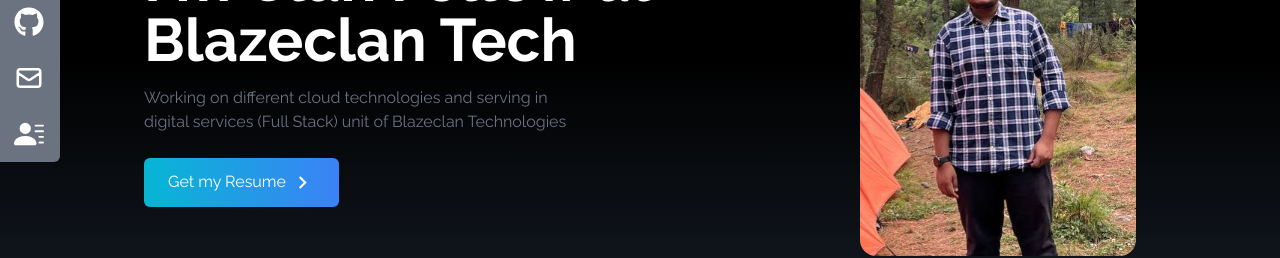
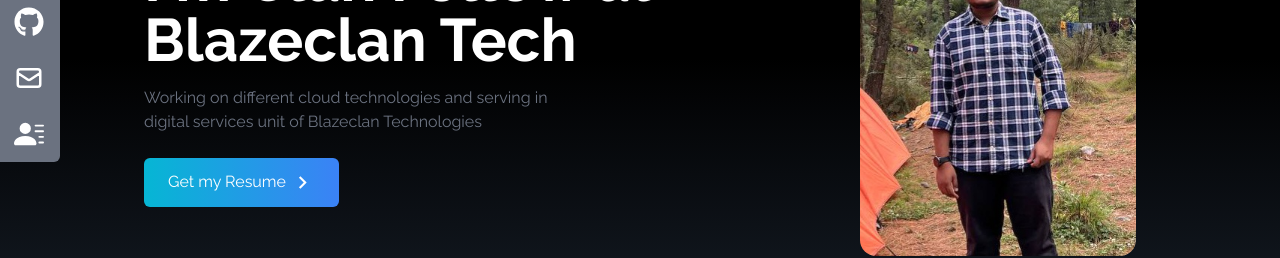
Before and after one commit to mskothari07/my-portfolio, a React (Create React App) app: page / in a window 1280 px wide. Shown: the part 342-600 px from the top of the page. Built offline with nearby package versions, Linux system fonts and the light colour scheme.

Commit message:
Change in about section

```diff
--- a/src/components/Hom.jsx
+++ b/src/components/Hom.jsx
@@ -16,7 +16,7 @@
             I'm Clan Fellow at Blazeclan Tech
           </h2>
           <p className="text-gray-500 py-4 max-w-md">
-           Working on different cloud technologies and serving in digital services (Full Stack) unit of Blazeclan Technologies
+           Working on different cloud technologies and serving in digital services unit of Blazeclan Technologies
           </p>
 
           <div>
```
